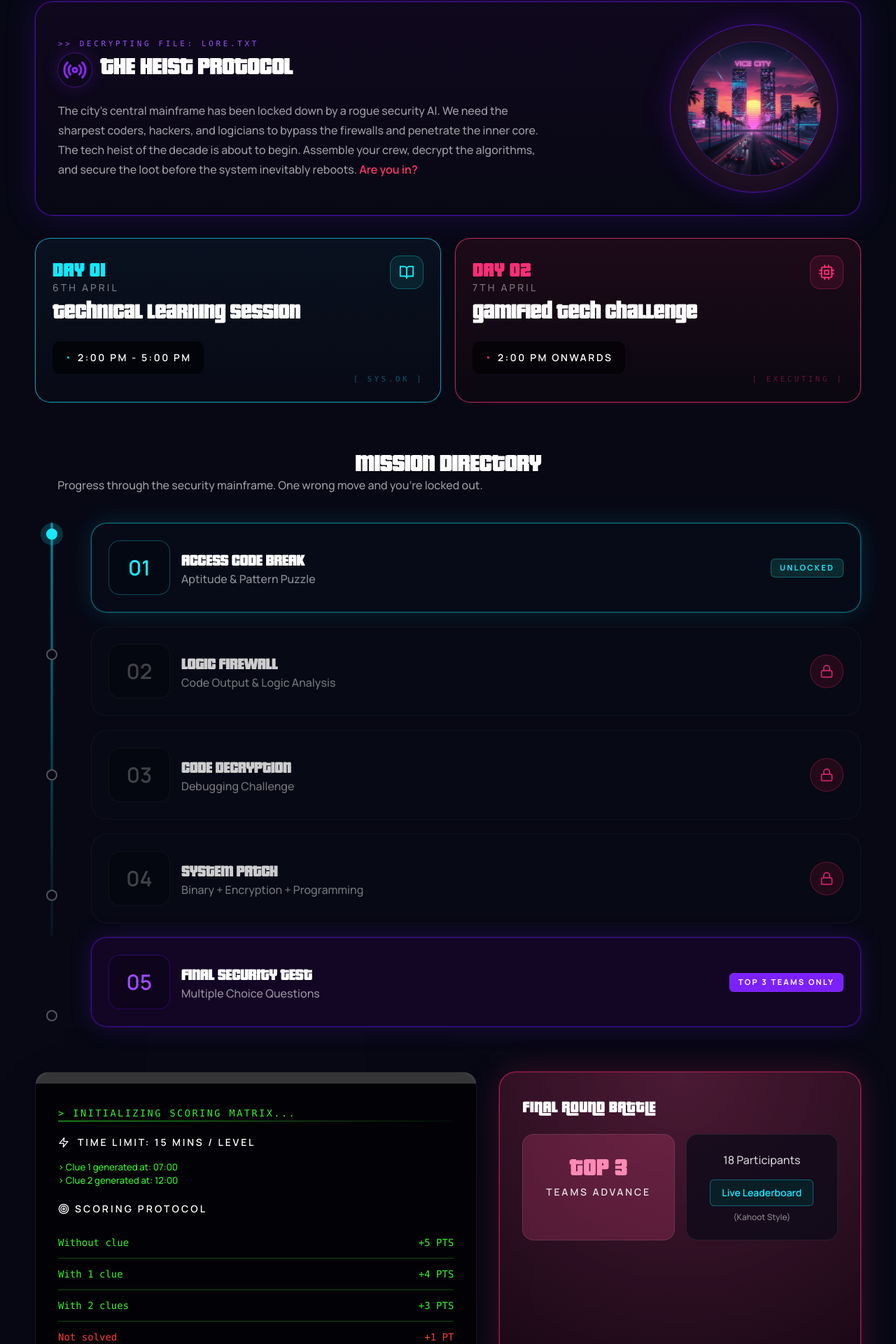
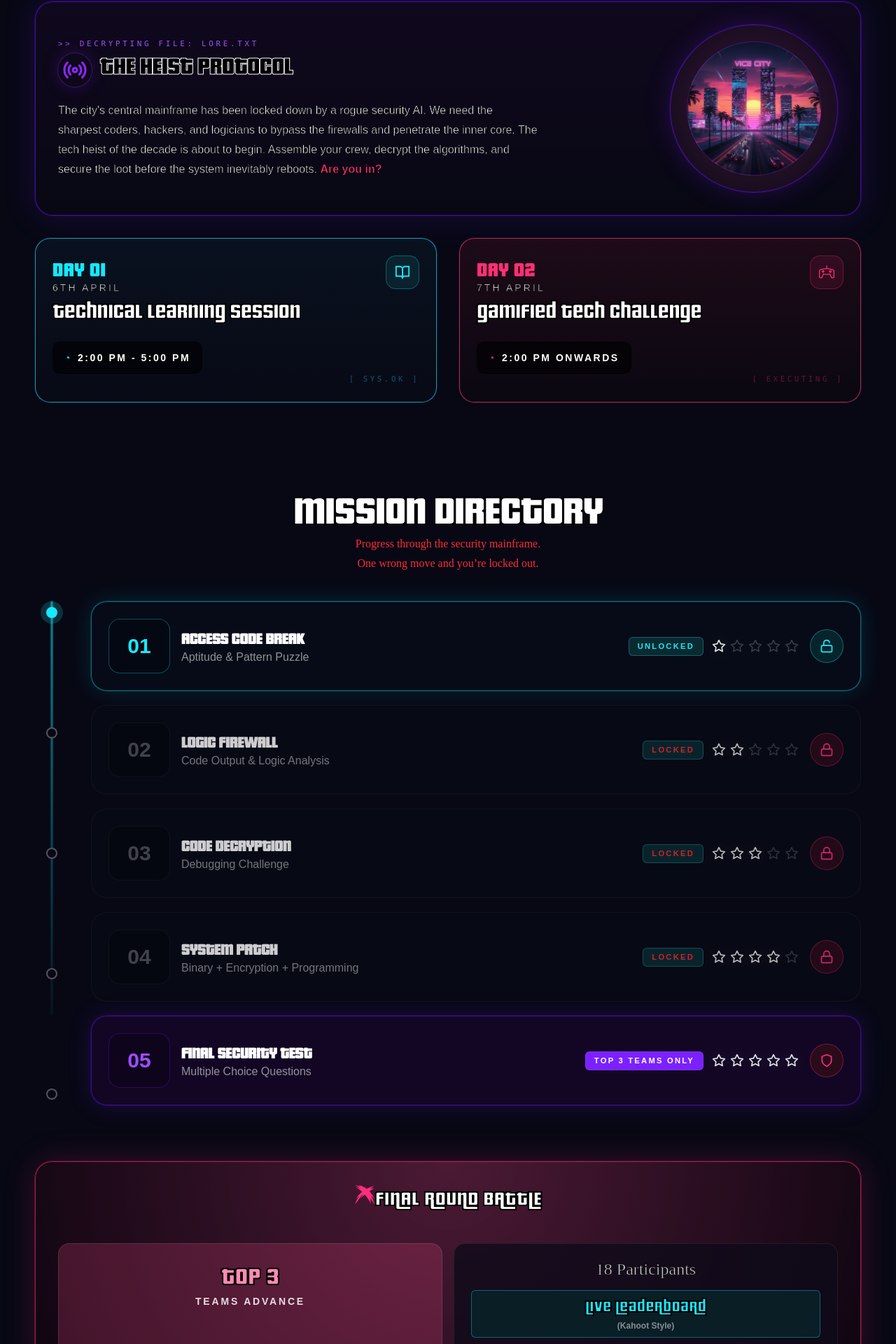
Before and after one commit to Neet2516/GDG-PORTAL, a React (Vite) app: page / in a window 1280 px wide. Shown: the part 963-2883 px from the top of the page at 70% size. Built offline with nearby package versions, Linux system fonts and the light colour scheme; no server answers; a web font is replaced by a local one.

Commit message:
Added some styling

```diff
--- a/src/index.css
+++ b/src/index.css
@@ -1,4 +1,3 @@
-@import url('https://fonts.googleapis.com/css2?family=Manrope:wght@500;600;700;800&display=swap');
 @import 'tailwindcss';
 
 @font-face {
@@ -13,9 +12,15 @@
   font-display: swap;
 }
 
+@font-face {
+  font-family: 'Chalet';
+  src: url('./assets/fonts/ChaletComprime CologneSixty.otf') format('opentype');
+  font-display: swap;
+}
+
 @theme {
-  --font-sans: 'Manrope', sans-serif;
-  --font-manrope: 'Manrope', sans-serif;
+  --font-sans: 'Chalet', sans-serif;
+  --font-manrope: 'Chalet', sans-serif;
 
   --color-surface: #f9f9fc;
   --color-surface-bright: #f9f9fc;
@@ -50,7 +55,7 @@ html {
 body {
   margin: 0;
   min-width: 320px;
-  font-family: var(--font-manrope);
+  font-family: var(--font-sans);
   background:
     radial-gradient(circle at top left, rgba(24, 233, 255, 0.08), transparent 22%),
     radial-gradient(circle at 85% 15%, rgba(255, 63, 134, 0.08), transparent 20%),
@@ -74,7 +79,7 @@ h4,
 h5,
 h6 {
   margin: 0;
-  font-family: var(--font-manrope);
+  font-family: var(--font-sans);
   letter-spacing: -0.03em;
 }
 
@@ -126,6 +131,19 @@ a:focus-visible {
   font-family: 'Forresten', cursive;
 }
 
+.font-chalet {
+  font-family: 'Chalet';
+}
+
+.text-stroke-black{
+  -webkit-text-stroke: 0.5px black;
+}
+.text-stroke-black-2{
+  -webkit-text-stroke: 2px black;
+}
+.text-stroke-white{
+  -webkit-text-stroke: 1px white;
+}
 @keyframes landing-scroll {
   0%,
   100% {
--- a/src/pages/EventDetails.jsx
+++ b/src/pages/EventDetails.jsx
@@ -4,7 +4,6 @@ import {
   FiAward,
   FiBookOpen,
   FiGift,
-  FiCpu,
   FiLock,
   FiMinus,
   FiPlus,
@@ -12,8 +11,10 @@ import {
   FiShield,
   FiTarget,
   FiUnlock,
-  FiZap,
+  FiStar,
 } from 'react-icons/fi';
+import { TfiGame } from "react-icons/tfi";
+import { GiCrossMark } from "react-icons/gi";
 import backgroundImage from '../assets/images/landingpage-background.jpg';
 
 const missionSteps = [
@@ -25,33 +26,37 @@ const missionSteps = [
     icon: FiUnlock,
     accent: 'cyan',
     muted: false,
+    stars: 1,
   },
   {
     number: '02',
     title: 'LOGIC FIREWALL',
     subtitle: 'Code Output & Logic Analysis',
-    tag: null,
+    tag: 'LOCKED',
     icon: FiLock,
     accent: 'pink',
     muted: true,
+    stars: 2,
   },
   {
     number: '03',
     title: 'CODE DECRYPTION',
     subtitle: 'Debugging Challenge',
-    tag: null,
+    tag: 'LOCKED',
     icon: FiLock,
     accent: 'pink',
     muted: true,
+    stars: 3,
   },
   {
     number: '04',
     title: 'SYSTEM PATCH',
     subtitle: 'Binary + Encryption + Programming',
-    tag: null,
+    tag: 'LOCKED',
     icon: FiLock,
     accent: 'pink',
     muted: true,
+    stars: 4,
   },
   {
     number: '05',
@@ -61,14 +66,8 @@ const missionSteps = [
     icon: FiShield,
     accent: 'violet',
     muted: false,
+    stars: 5,
   },
-];
-
-const scoringRows = [
-  { label: 'Without clue', points: '+5 PTS', tone: 'success' },
-  { label: 'With 1 clue', points: '+4 PTS', tone: 'success' },
-  { label: 'With 2 clues', points: '+3 PTS', tone: 'success' },
-  { label: 'Not solved', points: '+1 PT', tone: 'danger' },
 ];
 
 const rewards = [
@@ -165,7 +164,7 @@ const dayCards = [
     date: '7TH APRIL',
     title: 'gamified tech challenge',
     time: '2:00 PM ONWARDS',
-    icon: FiCpu,
+    icon: TfiGame,
     tone: 'pink',
     code: '[ EXECUTING ]',
   },
@@ -183,7 +182,7 @@ export const EventDetails = () => {
 
   return (
     <section className="relative bg-[#070814] px-4 py-20 text-white sm:px-6 lg:px-8">
-      <div className="mx-auto flex w-full max-w-[1180px] flex-col gap-16">
+      <div className="mx-auto flex w-full max-w-[1180px] flex-col gap-20">
         <motion.section id="missions" className="space-y-8" {...sectionMotion}>
           <div className="rounded-[1.6rem] border border-[#6b11ff]/60 bg-[linear-gradient(180deg,rgba(16,8,30,0.98),rgba(8,8,20,0.98))] p-6 shadow-[0_0_0_1px_rgba(123,33,255,0.16),0_0_48px_rgba(123,33,255,0.18)] sm:p-8">
             <div className="grid gap-8 lg:grid-cols-[1.25fr_0.72fr] lg:items-center">
@@ -196,14 +195,16 @@ export const EventDetails = () => {
                   <div className="mt-1 flex h-12 w-12 items-center justify-center rounded-full text-[#8f26ff] shadow-[0_0_0_1px_rgba(143,38,255,0.32),0_0_24px_rgba(143,38,255,0.22)]">
                     <FiRadio size={36} />
                   </div>
-                  <h2 className="font-pricedown text-3xl text-white sm:text-4xl">THE HEIST PROTOCOL</h2>
+                  <h2 className="font-pricedown text-3xl sm:text-4xl text-black text-stroke-white">
+                    THE HEIST PROTOCOL
+                  </h2>
                 </div>
 
-                <p className="max-w-3xl text-sm leading-7 text-white/60 sm:text-base">
+                <p className="max-w-3xl text-sm leading-7 text-white sm:text-base text-stroke-black">
                   The city&apos;s central mainframe has been locked down by a rogue security AI. We need the sharpest coders,
                   hackers, and logicians to bypass the firewalls and penetrate the inner core. The tech heist of the decade is
                   about to begin. Assemble your crew, decrypt the algorithms, and secure the loot before the system inevitably
-                  reboots. <span className="font-semibold text-[#ff356d]">Are you in?</span>
+                  reboots. <span className="font-semibold text-[#ff356d] ">Are you in?</span>
                 </p>
               </div>
 
@@ -219,7 +220,7 @@ export const EventDetails = () => {
             </div>
           </div>
 
-          <div className="grid gap-5 md:grid-cols-2">
+          <div className="grid gap-8 md:grid-cols-2">
             {dayCards.map((card) => {
               const Icon = card.icon;
               const isCyan = card.tone === 'cyan';
@@ -227,21 +228,19 @@ export const EventDetails = () => {
               return (
                 <article
                   key={card.day}
-                  className={`rounded-[1.35rem] border p-6 shadow-[0_0_0_1px_rgba(255,255,255,0.04)] ${
-                    isCyan
-                      ? 'border-[#0ed8ff]/70 bg-[linear-gradient(180deg,rgba(9,18,32,0.95),rgba(8,10,22,0.98))] shadow-[0_0_0_1px_rgba(14,216,255,0.12),0_0_34px_rgba(14,216,255,0.16)]'
-                      : 'border-[#ff2f76]/70 bg-[linear-gradient(180deg,rgba(31,11,24,0.95),rgba(10,8,18,0.98))] shadow-[0_0_0_1px_rgba(255,47,118,0.12),0_0_34px_rgba(255,47,118,0.18)]'
+                  className={`rounded-[1.35rem] border p-6 shadow-[0_0_0_1px_rgba(255,255,255,0.04)] ${isCyan
+                    ? 'border-[#0ed8ff]/70 bg-[linear-gradient(180deg,rgba(9,18,32,0.95),rgba(8,10,22,0.98))] shadow-[0_0_0_1px_rgba(14,216,255,0.12),0_0_24px_rgba(14,216,255,0.16)]'
+                    : 'border-[#ff2f76]/70 bg-[linear-gradient(180deg,rgba(31,11,24,0.95),rgba(10,8,18,0.98))] shadow-[0_0_0_1px_rgba(255,47,118,0.12),0_0_24px_rgba(255,47,118,0.18)]'
                     }`}
                 >
                   <div className="flex items-start justify-between gap-4">
                     <div className="space-y-2">
-                      <p className={`font-pricedown text-3xl ${isCyan ? 'text-[#12e9ff]' : 'text-[#ff2f76]'}`}>{card.day}</p>
-                      <p className="text-sm uppercase tracking-[0.22em] text-white/45">{card.date}</p>
+                      <p className={`font-pricedown text-3xl text-stroke-black ${isCyan ? 'text-[#12e9ff]' : 'text-[#ff2f76]'}`}>{card.day}</p>
+                      <p className="text-sm uppercase text-stroke-black tracking-[0.22em] text-white">{card.date}</p>
                     </div>
 
                     <div
-                      className={`flex h-12 w-12 items-center justify-center rounded-[0.9rem] border ${
-                        isCyan
+                      className={`flex h-12 w-12 items-center justify-center rounded-[0.9rem] border ${isCyan
                         ? 'border-[#12e9ff]/30 bg-[rgba(16,86,92,0.28)] text-[#12e9ff]'
                         : 'border-[#ff2f76]/30 bg-[rgba(111,19,58,0.28)] text-[#ff2f76]'
                         }`}
@@ -250,7 +249,7 @@ export const EventDetails = () => {
                     </div>
                   </div>
 
-                  <h3 className="mt-6 font-pricedown text-2xl text-white sm:text-[2rem]">{card.title}</h3>
+                  <h3 className="mt-6 font-pricedown text-2xl text-white sm:text-[2rem] text-stroke-black-2">{card.title}</h3>
 
                   <div className="mt-6 inline-flex items-center gap-2 rounded-[0.65rem] border border-black/50 bg-black/60 px-4 py-3 text-sm font-semibold tracking-[0.18em] text-white">
                     <span className={isCyan ? 'text-[#12e9ff]' : 'text-[#ff2f76]'}>◔</span>
@@ -266,11 +265,11 @@ export const EventDetails = () => {
           </div>
         </motion.section>
 
-        <motion.section id="directory" className="space-y-10" {...sectionMotion}>
-          <div className="space-y-4 text-center">
-            <h2 className="font-pricedown text-3xl text-white sm:text-4xl">MISSION DIRECTORY</h2>
-            <p className="mx-auto max-w-2xl text-sm leading-7 text-white/60 sm:text-base">
-              Progress through the security mainframe. One wrong move and you&rsquo;re locked out.
+        <motion.section id="directory" className="mt-10 space-y-10" {...sectionMotion}>
+          <div className="space-y-4 text-center flex flex-col items-center gap-2  ">
+            <h2 className="font-pricedown text-3xl text-white sm:text-6xl text-stroke-black-2">MISSION DIRECTORY</h2>
+            <p className="mx-auto  max-w-2xl text-md leading-7 text-white/60 sm:text-red-500 font-chalet">
+              Progress through the security mainframe. <br />One wrong move and you&rsquo;re locked out.
             </p>
           </div>
 
@@ -282,8 +281,7 @@ export const EventDetails = () => {
                   {missionSteps.map((step, index) => (
                     <div
                       key={step.number}
-                      className={`h-4 w-4 rounded-full border-2 ${
-                        index === 0 ? 'border-[#18e9ff] bg-[#18e9ff] shadow-[0_0_0_8px_rgba(24,233,255,0.18)]' : 'border-white/30 bg-[#070814]'
+                      className={`h-4 w-4 rounded-full border-2 ${index === 0 ? 'border-[#18e9ff] bg-[#18e9ff] shadow-[0_0_0_8px_rgba(24,233,255,0.18)]' : 'border-white/30 bg-[#070814]'
                         }`}
                     />
                   ))}
@@ -295,12 +293,12 @@ export const EventDetails = () => {
               {missionSteps.map((step) => {
                 const muted = step.muted;
                 const Icon = step.icon;
+                const stars = Array.from({ length: 5 }, (_, index) => index < step.stars);
 
                 return (
                   <article
                     key={step.number}
-                    className={`grid gap-4 rounded-[1.4rem] border px-5 py-5 sm:px-6 sm:py-6 md:grid-cols-[5.5rem_1fr_auto] md:items-center ${
-                      step.accent === 'cyan'
+                    className={`grid gap-4 rounded-[1.4rem] border px-5 py-5 sm:px-6 sm:py-6 md:grid-cols-[5.5rem_1fr_auto] md:items-center ${step.accent === 'cyan'
                       ? 'border-[#18e9ff]/45 bg-[rgba(7,12,24,0.88)] shadow-[0_0_0_1px_rgba(24,233,255,0.12),0_0_34px_rgba(24,233,255,0.14)]'
                       : step.accent === 'violet'
                         ? 'border-[#6b11ff]/50 bg-[rgba(20,7,38,0.9)] shadow-[0_0_0_1px_rgba(123,33,255,0.15),0_0_34px_rgba(123,33,255,0.2)]'
@@ -318,28 +316,42 @@ export const EventDetails = () => {
                       <p className="text-sm text-white/55 sm:text-base">{step.subtitle}</p>
                     </div>
 
-                    <div className="flex items-center justify-between gap-4 md:justify-end">
+                    <div className="flex flex-wrap items-center justify-between gap-4 md:justify-end">
+                      <div className="flex items-center gap-3">
                         {step.tag ? (
                           <span
-                          className={`rounded-md border px-3 py-1 text-[0.7rem] font-bold uppercase tracking-[0.2em] ${
-                            step.accent === 'violet'
+                            className={`rounded-md border px-3 py-1 text-[0.7rem] font-bold uppercase tracking-[0.2em] ${step.accent === 'violet'
                               ? 'border-[#8f3bff]/50 bg-[#7b21ff] text-white'
                               : 'border-[#18e9ff]/30 bg-[#0b2a30] text-[#18e9ff]'
-                          }`}
+                              } ${step.tag === 'LOCKED' ? 'text-red-500' : ''}`}
                           >
                             {step.tag}
                           </span>
-                      ) : (
+                        ) : null}
+
+                        <div className="flex items-center gap-1.5">
+                          {stars.map((isActive, index) => (
+                            <FiStar
+                              key={`${step.number}-star-${index}`}
+                              size={18}
+                              className={`sm:h-5 sm:w-5 ${isActive
+                                ? 'text-white/90 drop-shadow-[0_0_10px_rgba(255,255,255,0.18)]'
+                                : 'text-white/20'
+                                }`}
+                              aria-hidden="true"
+                            />
+                          ))}
+                        </div>
+                      </div>
+
                       <div
-                          className={`flex h-12 w-12 items-center justify-center rounded-full border ${
-                            step.accent === 'cyan'
+                        className={`flex h-12 w-12 items-center justify-center rounded-full border ${step.accent === 'cyan'
                           ? 'border-[#18e9ff]/35 bg-[#07242a] text-[#18e9ff]'
                           : 'border-[#ff2e7d]/35 bg-[#2a0b1a] text-[#ff2e7d]'
                           }`}
                       >
                         <Icon size={20} />
                       </div>
-                      )}
                     </div>
                   </article>
                 );
@@ -348,73 +360,38 @@ export const EventDetails = () => {
           </div>
         </motion.section>
 
-        <motion.section id="scoring" className="grid gap-8 lg:grid-cols-[1.1fr_0.9fr] space-y-20" {...sectionMotion}>
-          <div className="rounded-[1.5rem] border border-white/8 bg-black/70 shadow-[0_20px_80px_-40px_rgba(0,0,0,0.9)]">
-            <div className="h-4 rounded-t-[1.5rem] bg-white/20" />
-            <div className="space-y-5 px-6 py-8 sm:px-8">
-              <p className="font-mono text-[0.85rem] uppercase tracking-[0.18em] text-[#39f22f]">&gt; initializing scoring matrix...</p>
-              <div className="h-px bg-[linear-gradient(90deg,rgba(57,242,47,0.9),rgba(57,242,47,0.05))]" />
-
-              <div className="space-y-4 font-manrope text-white">
-                <div className="flex items-center gap-3 text-sm font-semibold uppercase tracking-[0.2em]">
-                  <FiZap size={16} className="text-white" />
-                  <span>Time limit: 15 mins / level</span>
-                </div>
-                <div className="space-y-1 text-[0.82rem] text-[#39f22f]">
-                  <p>&gt; Clue 1 generated at: 07:00</p>
-                  <p>&gt; Clue 2 generated at: 12:00</p>
-                </div>
-              </div>
-
-              <div className="space-y-4">
-                <div className="flex items-center gap-2 text-sm font-semibold uppercase tracking-[0.22em] text-white">
-                  <FiTarget size={16} />
-                  <span>Scoring protocol</span>
-                </div>
-
-                <div className="divide-y divide-[#39f22f]/30">
-                  {scoringRows.map((row) => (
-                    <div
-                      key={row.label}
-                      className={`flex items-center justify-between py-3 font-mono text-sm ${
-                        row.tone === 'danger' ? 'text-[#ff3b3b]' : 'text-[#39f22f]'
-                      }`}
-                    >
-                      <span>{row.label}</span>
-                      <span>{row.points}</span>
-                    </div>
-                  ))}
-                </div>
-              </div>
-            </div>
-          </div>
-
-          <div className="rounded-[1.5rem] border border-[#ff2d73]/60 bg-[radial-gradient(circle_at_top,rgba(255,73,138,0.28),rgba(16,5,17,0.96))] p-6 shadow-[0_0_0_1px_rgba(255,45,115,0.2),0_0_48px_rgba(255,45,115,0.2)] sm:p-8">
-            <p className="font-pricedown text-2xl text-white">FINAL ROUND BATTLE</p>
-
+        <motion.section id="scoring" className="space-y-20" {...sectionMotion}>
+          <div className="w-full rounded-[1.5rem] border border-[#ff2d73]/60 bg-[radial-gradient(circle_at_top,rgba(255,73,138,0.28),rgba(16,5,17,0.96))] p-6 shadow-[0_0_0_1px_rgba(255,45,115,0.2),0_0_48px_rgba(255,45,115,0.2)] sm:p-8 flex flex-col items-center justify-center">
+            <p className="font-pricedown text-3xl text-white text-stroke-black-2 flex "><GiCrossMark className="text-[#ff2e7d] text-stroke-black-2" />FINAL ROUND BATTLE</p>
+            <div className="mt-6 w-full">
               <div className="mt-6 grid gap-4 sm:grid-cols-2">
                 <div className="rounded-[1rem] border border-white/10 bg-[rgba(255,81,140,0.2)] p-6 text-center">
-                <strong className="block font-pricedown text-4xl text-[#ff8ab5]">TOP 3</strong>
+                  <strong className="block font-pricedown text-4xl text-[#ff8ab5] text-stroke-black-2">TOP 3</strong>
                   <span className="mt-2 block text-sm font-semibold uppercase tracking-[0.2em] text-white/85">
                     Teams advance
                   </span>
                 </div>
 
                 <div className="rounded-[1rem] border border-white/8 bg-[rgba(14,10,25,0.8)] p-6 text-center">
-                <span className="block text-base text-white/80">18 Participants</span>
-                <span className="mt-4 inline-flex rounded-md border border-[#18e9ff]/35 bg-[rgba(10,34,40,0.88)] px-4 py-2 text-sm font-semibold text-[#18e9ff]">
-                  Live Leaderboard
+                  <span className="block font-chalet text-[24px] leading-[25.6px] text-center text-white/80 text-stroke-black">
+                    18 Participants
                   </span>
+                  <span className="mt-4 inline-flex flex-col w-full rounded-md border border-[#18e9ff]/35 bg-[rgba(10,34,40,0.88)] px-4 py-2 font-semibold  text-[#18e9ff]">
+                    <div className="font-pricedown text-stroke-black-2 text-[24px] leading-[25.6px]">Live Leaderboard</div>
                     <small className="mt-2 block text-xs text-white/50">(Kahoot Style)</small>
+                  </span>
                 </div>
               </div>
+
+            </div>
+
+
           </div>
         </motion.section>
 
         <motion.section id="loot" className="space-y-20" {...sectionMotion}>
           <div className="space-y-4 text-center">
-            <p className="font-mono text-[0.7rem] uppercase tracking-[0.38em] text-white/38">[ REWARD_TABLE ]</p>
-            <h2 className="font-pricedown text-3xl text-white sm:text-4xl">THE LOOT</h2>
+            <h2 className="font-pricedown text-3xl text-white sm:text-8xl text-stroke-black-2">THE LOOT</h2>
           </div>
 
           <div className="relative isolate">
@@ -424,8 +401,7 @@ export const EventDetails = () => {
               {rewards.map((reward) => (
                 <article
                   key={reward.title}
-                  className={`group relative overflow-hidden rounded-[1.65rem] border p-6 text-center ${rewardCardStyles[reward.accent].border} ${rewardCardStyles[reward.accent].panel} ${rewardCardStyles[reward.accent].glow} ${
-                    reward.featured ? 'min-h-[28rem] lg:min-h-[31rem]' : 'min-h-[22rem] lg:mt-8 lg:min-h-[25rem]'
+                  className={`group relative overflow-hidden rounded-[1.65rem] border p-6 text-center ${rewardCardStyles[reward.accent].border} ${rewardCardStyles[reward.accent].panel} ${rewardCardStyles[reward.accent].glow} ${reward.featured ? 'min-h-[28rem] lg:min-h-[31rem]' : 'min-h-[22rem] lg:mt-8 lg:min-h-[25rem]'
                     } transition-transform duration-300 hover:-translate-y-1`}
                 >
                   <div className="pointer-events-none absolute inset-0 bg-[radial-gradient(circle_at_top,rgba(255,255,255,0.08),transparent_42%)] opacity-80" />
@@ -433,16 +409,14 @@ export const EventDetails = () => {
 
                   <div className="relative flex h-full flex-col items-center justify-start px-3 py-4 sm:px-4 sm:py-6">
                     <div
-                      className={`flex h-20 w-20 items-center justify-center rounded-full border text-[2rem] sm:h-24 sm:w-24 sm:text-[2.25rem] ${
-                        reward.featured ? 'scale-110 sm:scale-125' : ''
+                      className={`flex h-20 w-20 items-center justify-center rounded-full border text-[2rem] sm:h-24 sm:w-24 sm:text-[2.25rem] ${reward.featured ? 'scale-110 sm:scale-125' : ''
                         } ${rewardCardStyles[reward.accent].icon}`}
                     >
                       <reward.icon />
                     </div>
 
                     <h3
-                      className={`mt-7 font-pricedown text-[1.95rem] uppercase leading-none sm:text-[2.25rem] ${
-                        reward.featured ? 'sm:text-[2.45rem]' : ''
+                      className={`mt-7 font-pricedown text-[1.95rem] uppercase leading-none sm:text-[2.25rem] ${reward.featured ? 'sm:text-[2.45rem]' : ''
                         } ${rewardCardStyles[reward.accent].title} ${rewardCardStyles[reward.accent].titleGlow}`}
                     >
                       {reward.title}
@@ -477,8 +451,7 @@ export const EventDetails = () => {
               return (
                 <article
                   key={item.question}
-                  className={`overflow-hidden rounded-[1rem] border transition-all duration-300 ${
-                    isOpen
+                  className={`overflow-hidden rounded-[1rem] border transition-all duration-300 ${isOpen
                     ? 'border-[#18e9ff]/45 bg-[rgba(8,12,26,0.95)] shadow-[0_0_0_1px_rgba(24,233,255,0.12),0_0_30px_rgba(24,233,255,0.08)]'
                     : 'border-white/5 bg-[rgba(10,11,20,0.8)]'
                     }`}
--- a/src/pages/HeroSection.jsx
+++ b/src/pages/HeroSection.jsx
@@ -102,11 +102,11 @@ export const HeroSection = ({ onCtaClick, onScrollToNext }) => {
           ref={videoRef}
           className={`hero-background-video ${isVideoReady ? 'hero-background-video--visible' : 'hero-background-video--hidden'}`}
           autoPlay
+          loop
           muted
           playsInline
           preload="auto"
           poster={backgroundImage}
-          onEnded={() => setIsLoading(false)}
           aria-hidden="true"
         >
           <source src={heroVideo} type="video/mp4" />
--- a/tailwind.config.js
+++ b/tailwind.config.js
@@ -17,6 +17,8 @@ export default {
         }
       },
       fontFamily: {
+        chalet: ['Chalet', 'sans-serif'],
+        manrope: ['Chalet', 'sans-serif'],
         poppins: ['Poppins', 'sans-serif'],
         inter: ['Inter', 'sans-serif'],
       },
```
Also changed, not shown: src/assets/fonts/ChaletComprime CologneSixty.otf (added). Lines whose indentation alone changed are shown as unchanged.
